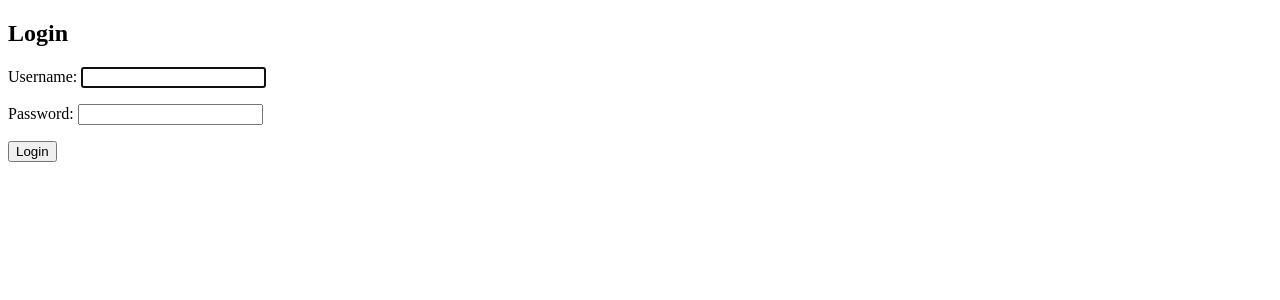
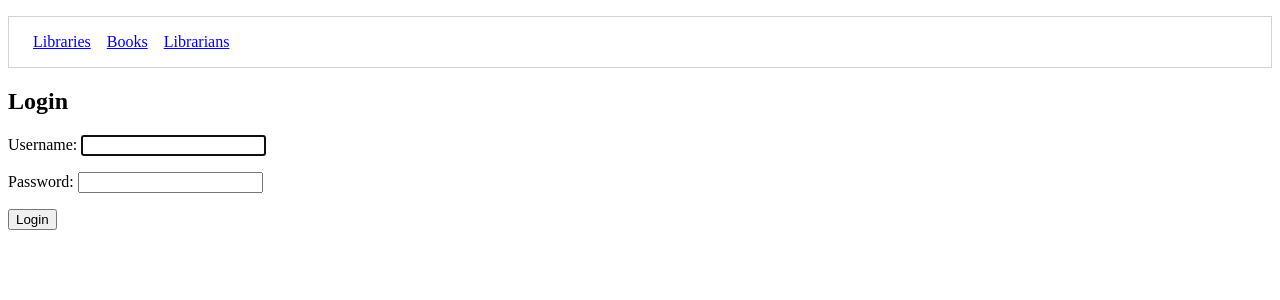
Before and after one commit to tannerb9/library_management, a Django app: a page that uses libraryapp/templates/shared/base.html in a window 1280 px wide. Shown: the top 300 px of the page. Run offline with Django 3.2, Linux system fonts and the light colour scheme.

Commit message:
feat: created and internally styled navbar in base template

```diff
--- a/libraryapp/templates/shared/base.html
+++ b/libraryapp/templates/shared/base.html
@@ -5,9 +5,31 @@
 <head>
   <meta charset="utf-8">
   <title>Library</title>
+
+  <style>
+    .navList {
+      list-style-type: none;
+      display: flex;
+      border: 1px solid lightgray;
+      padding: 1em;
+    }
+
+    .navList__route {
+      margin: 0 .5em;
+    }
+  </style>
+
 </head>
 
 <body>
+
+  <nav id="site-nav">
+    <ol class="navList">
+      <li class="navList__route"><a href="{% url 'libraryapp:libraries' %}">Libraries</a></li>
+      <li class="navList__route"><a href="{% url 'libraryapp:books' %}">Books</a></li>
+      <li class="navList__route"><a href="{% url 'libraryapp:librarians' %}">Librarians</a></li>
+    </ol>
+  </nav>
 
   {% block content %}
   {% endblock %}
```
